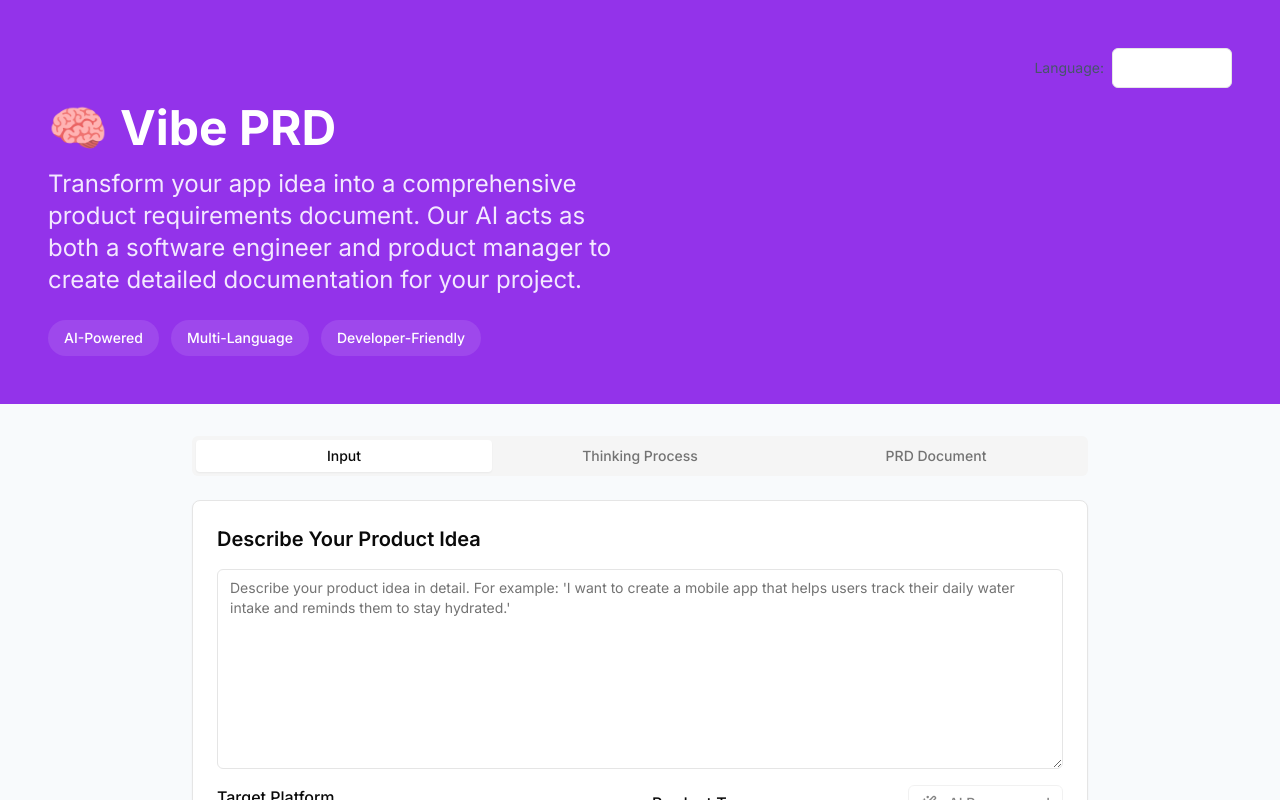
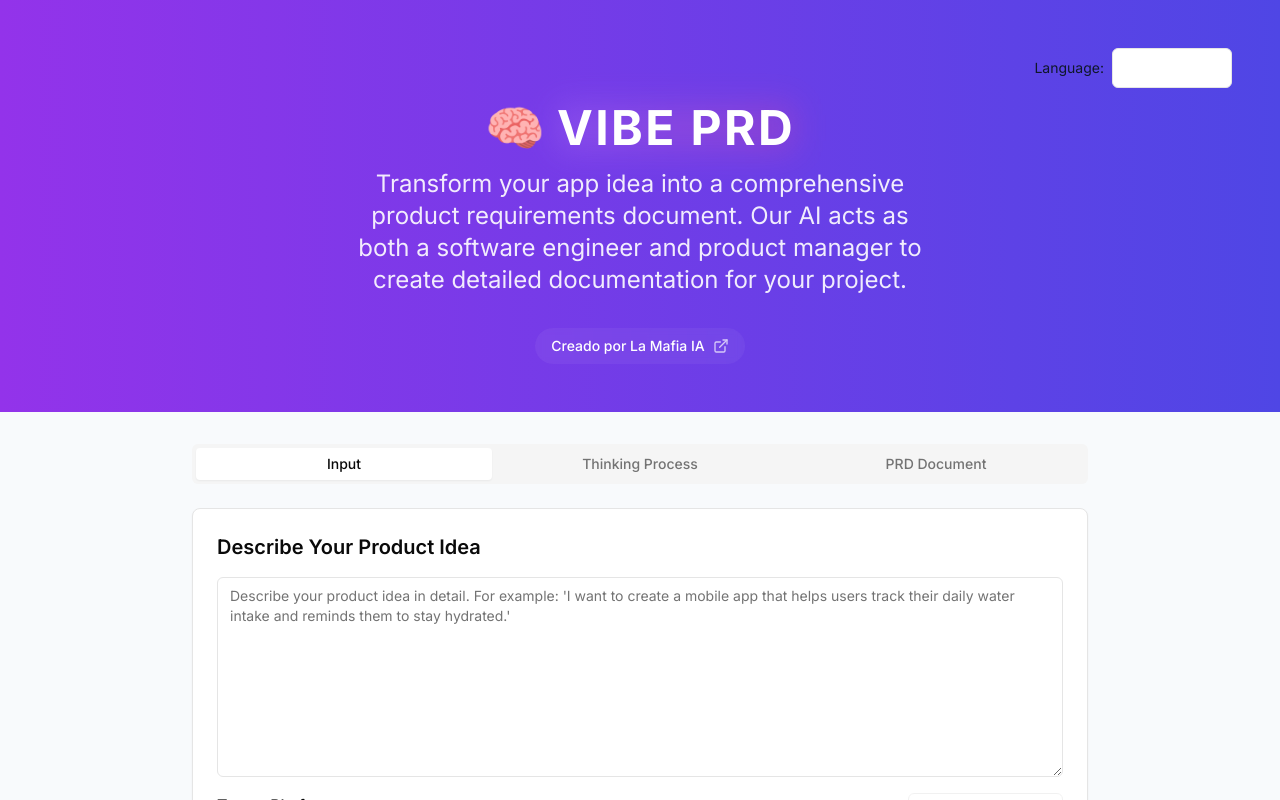
Before and after one commit to alexdcd/App-Genesis, a Next.js app: page / in a window 1280 px wide. Shown: the top 800 px of the page. Built offline with nearby package versions, Linux system fonts and the light colour scheme.

Commit message:
correccion cabecera y añadir enlace a La Mafia IA

```diff
--- a/app/page.tsx
+++ b/app/page.tsx
@@ -214,28 +214,40 @@ Prioridad: El stack tecnológico recomendado por el usuario debe ser priorizado
   return (
     <main className="min-h-screen bg-slate-50 dark:bg-slate-900">
       {/* Simple Hero Section */}
-      <div className="bg-purple-600 text-white py-12 px-4">
+      <div className="relative bg-gradient-to-r from-purple-600 to-indigo-600 text-white py-12 px-4">
         <div className="container mx-auto">
           <div className="flex justify-end mb-4">
             <LanguageSelector />
           </div>
 
-          <div className="flex flex-col md:flex-row items-center justify-between gap-8">
-            <div className="text-center md:text-left max-w-2xl">
-              <div className="flex items-center justify-center md:justify-start mb-4">
+          <div className="flex flex-col items-center justify-center gap-8">
+            <div className="text-center max-w-2xl relative">
+              <div className="flex items-center justify-center mb-4">
                 <span className="text-5xl mr-3">🧠</span>
-                <h1 className="text-4xl md:text-5xl font-bold">Vibe PRD</h1>
+                <h1 className="text-4xl md:text-5xl font-bold relative group uppercase tracking-wider">
+                  <span className="relative z-10 text-white">VIBE</span>
+                  <span className="relative z-10 text-white">&nbsp;PRD</span>
+                  <div className="absolute inset-0 bg-gradient-to-r from-purple-400/30 to-pink-500/30 blur-lg opacity-80 group-hover:opacity-95 transition-opacity duration-300" aria-hidden="true"></div>
+                </h1>
               </div>
-              <p className="text-xl md:text-2xl mb-6 text-purple-100 max-w-xl">{t("subtitle")}</p>
-              <div className="flex flex-wrap gap-3 justify-center md:justify-start">
-                <div className="bg-white/10 px-4 py-2 rounded-full text-sm font-medium">AI-Powered</div>
-                <div className="bg-white/10 px-4 py-2 rounded-full text-sm font-medium">Multi-Language</div>
-                <div className="bg-white/10 px-4 py-2 rounded-full text-sm font-medium">Developer-Friendly</div>
+              <p className="text-xl md:text-2xl mb-6 text-white/90 max-w-xl">{t("subtitle")}</p>
+              <div className="flex justify-center">
+                <a href="https://aimafia.substack.com/" target="_blank" rel="noopener noreferrer" className="bg-white/5 px-4 py-2 rounded-full text-sm font-medium backdrop-blur-sm hover:bg-white/10 transition-colors flex items-center gap-2 mt-2">
+                  <span>Creado por La Mafia IA</span>
+                  <svg xmlns="http://www.w3.org/2000/svg" width="24" height="24" viewBox="0 0 24 24" fill="none" stroke="currentColor" strokeWidth="2" strokeLinecap="round" strokeLinejoin="round" className="h-4 w-4 opacity-70">
+                    <path d="M18 13v6a2 2 0 0 1-2 2H5a2 2 0 0 1-2-2V8a2 2 0 0 1 2-2h6"></path>
+                    <polyline points="15 3 21 3 21 9"></polyline>
+                    <line x1="10" y1="14" x2="21" y2="3"></line>
+                  </svg>
+                </a>
               </div>
             </div>
           </div>
         </div>
       </div>
+
+      {/* Bottom badges */}
+
 
       <div className="container mx-auto py-8 px-4">
         {error && (
--- a/components/language-selector.tsx
+++ b/components/language-selector.tsx
@@ -15,14 +15,14 @@ export default function LanguageSelector() {
 
   return (
     <div className="flex items-center">
-      <span className="mr-2 text-sm text-slate-600 dark:text-slate-400">{t("languageSelector")}:</span>
+      <span className="mr-2 text-sm text-slate-900 dark:text-slate-100">{t("languageSelector")}:</span>
       <Select value={language} onValueChange={(value) => setLanguage(value as any)}>
-        <SelectTrigger className="w-[120px]">
+        <SelectTrigger className="w-[120px] dark:bg-slate-800 dark:border-slate-700 dark:text-slate-100">
           <SelectValue placeholder="Language" />
         </SelectTrigger>
-        <SelectContent>
+        <SelectContent className="dark:bg-slate-800 dark:text-slate-100 dark:border-slate-700">
           {languages.map((lang) => (
-            <SelectItem key={lang.code} value={lang.code}>
+            <SelectItem key={lang.code} value={lang.code} className="dark:bg-slate-700 dark:text-slate-100 dark:hover:bg-slate-600">
               {lang.name}
             </SelectItem>
           ))}
```
